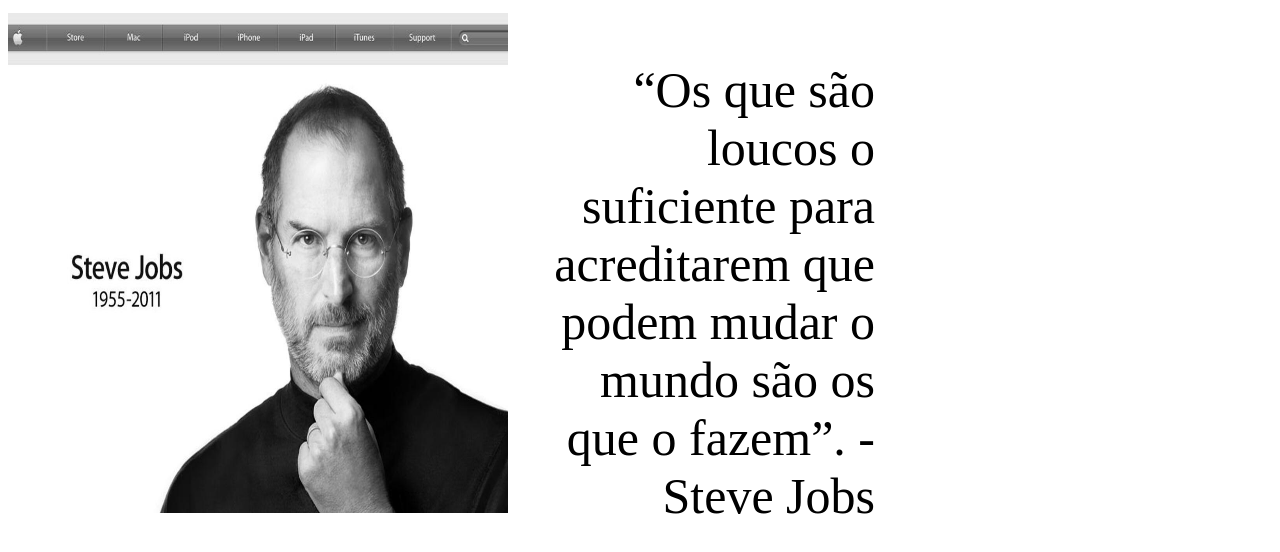
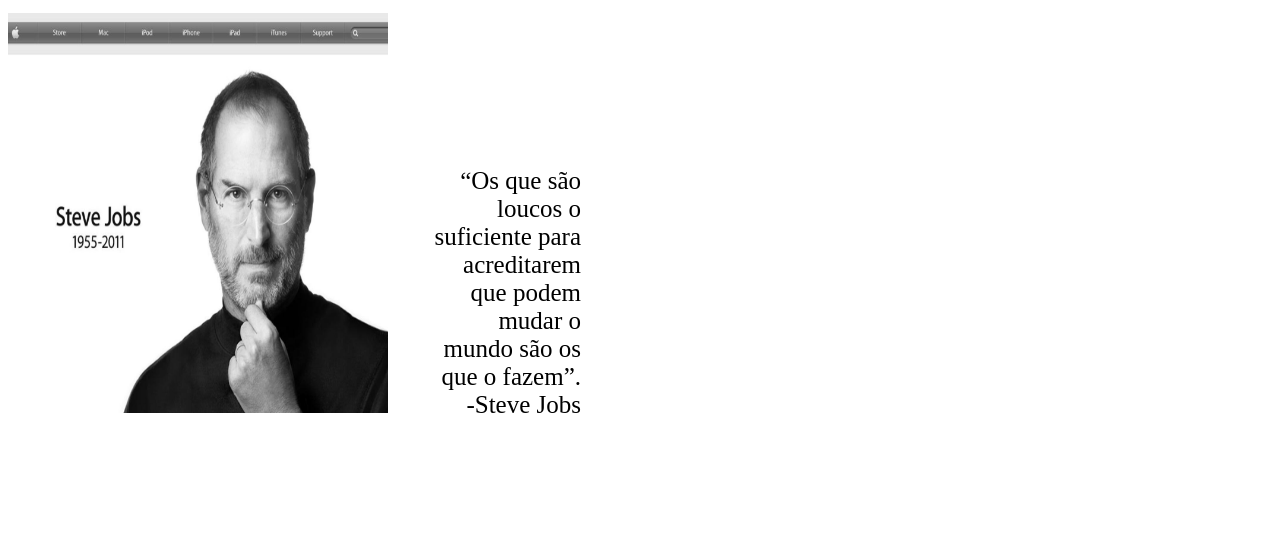
Before and after one commit to EduardoHRVitorino/projetoaprendizado, a plain HTML site: page index.html in a window 1280 px wide. Shown: the part 232-784 px from the top of the page. Drawn offline with Linux system fonts and the light colour scheme.

Commit message:
10/04 21:28

```diff
--- a/css/style.css
+++ b/css/style.css
@@ -1,15 +1,21 @@
+div#citacao{
+    display: inline;
+    width: 945px;
+    height: 400px;
+}
 
 blockquote{
-    width: 323px;
-    height: 479px;
     display: inline-block;
-    margin-bottom: 0px;
-    margin-top: 0px;
-    text-align: right;
-    font-size: 50px;
+    text-align: right; font-size: 25px;
+    width: 149px; height: 268px;
+    margin-top: 25px; margin-left: 40px; margin-right: 40px;
+
 }
-#steve{
-    width: 500px;
-    height: 500px;
+
+
+img#steve{
+    width: 380px;
+    height: 400px;
     display: inline;
+
 }
--- a/index.html
+++ b/index.html
@@ -28,11 +28,14 @@
             eu estava no ensino médio, tentando concretizar o meu sonho e estudando pro vestibular/ENEM. Se eu consigo aprender programação e estudar pro ENEM, por que
             você não consegue estudar e concretizar o seu sonho?
         </p>
-        <img src="imgs/stevejobs.jpg" alt="steve Jobs" srcset=""  id="steve" >
+
+        <div id="citacao">
+            <img src="imgs/stevejobs.jpg" alt="steve Jobs" srcset=""  id="steve">
+            <blockquote>“Os que são loucos o suficiente para acreditarem que podem mudar o mundo são os que o fazem”. -Steve Jobs</blockquote>
 
 
-        <blockquote>“Os que são loucos o suficiente para acreditarem que podem mudar o mundo são os que o fazem”. -Steve Jobs  </blockquote>
 
+        </div>
 
 
 
```
